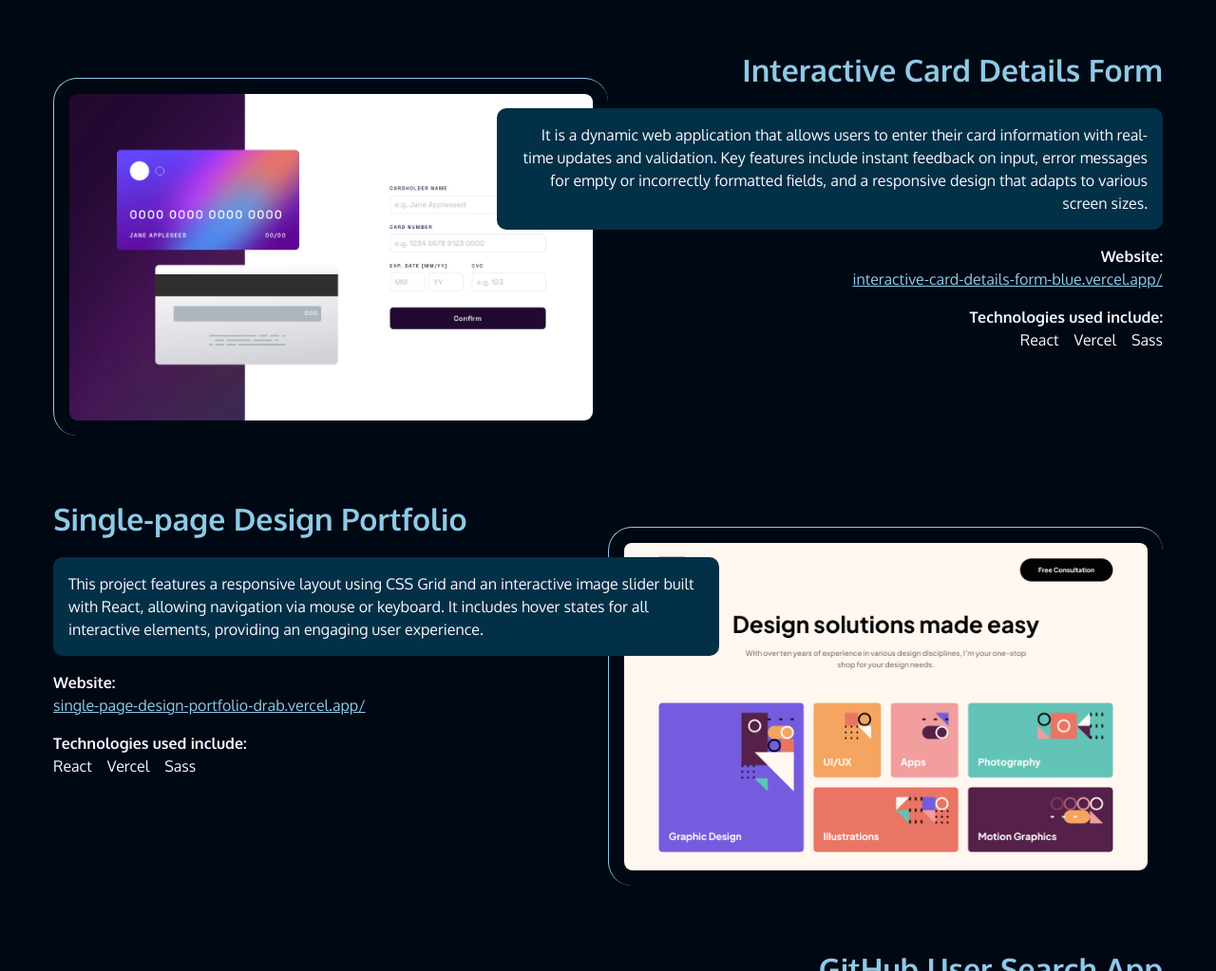
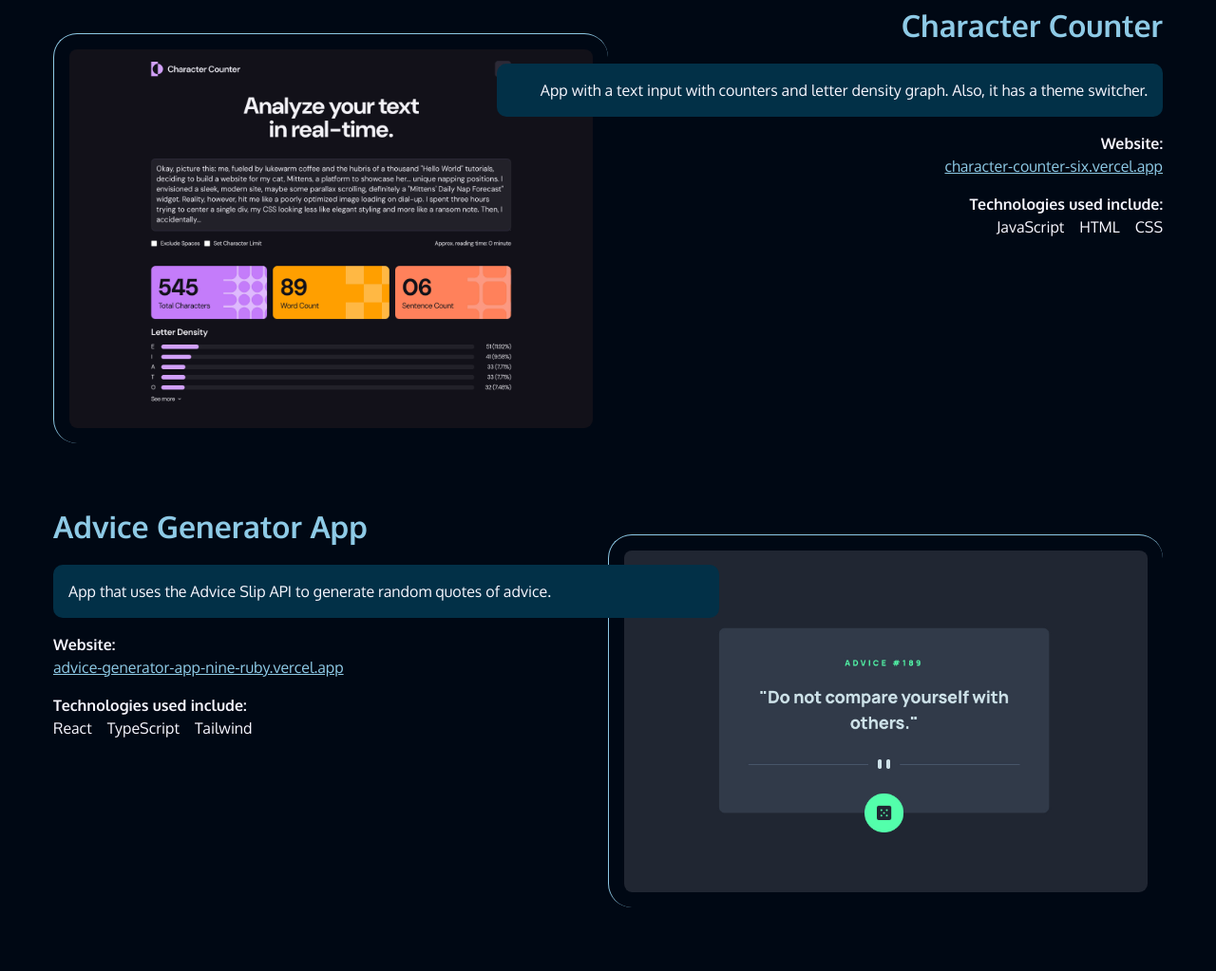
Before and after one commit to miguelzaga/miguelzaga.github.io, a plain HTML site: page index.html in a window 1280 px wide. Shown: the part 775-1798 px from the top of the page at 95% size. Drawn offline with Linux system fonts and the light colour scheme; a web font is replaced by a local one.

Commit message:
updated projects, added personal pic and updated links

```diff
--- a/index.html
+++ b/index.html
@@ -23,8 +23,7 @@
 
       <ul class="nav__list">
         <li class="nav__item">
-          <h1><a class="nav__link nav__link--name" href="index.html"><i class="fa-solid fa-glasses icon"
-                aria-hidden="true"></i>Miguel Zapata</a></h1>
+          <h1><a class="nav__link nav__link--name" href="index.html"></i>Miguel Zapata</a></h1>
         </li>
         <li class="nav__item"><a class="nav__link" href=index.html#projects>Projects</a></li>
         <li class="nav__item"><a class="nav__link" href="about.html">About</a></li>
@@ -57,13 +56,50 @@
 
     <p>I’m a front-end developer building responsive solutions for modern web challenges.</p>
 
-    <p>Currently, I work in marketing at <a href="https://www.teleperformance.com/">Teleperformance</a>.</p>
-
   </section>
   <div class="gradient"></div>
   <!--  TODO: Expand the projects section. Instead of presenting all the information on the home page, present an overview and a link to more extesive details and links as an additional page  -->
   <section id="projects" class="projects section">
     <h2 class="projects__title">Projects I'm proud of</h2>
+    <article class="project">
+      <div class="project__text">
+        <!-- <h4 class="project__subtitle">Bootcamp Project</h4> -->
+        <h3 class="project__title">Character Counter</h3>
+        <p class="project__description">App with a text input with counters and letter density graph. Also, it has a
+          theme switcher.</p>
+        <div class="project__website">
+
+          <h4>Website:</h4>
+          <a href="https://character-counter-six.vercel.app/">character-counter-six.vercel.app</a>
+        </div>
+        <h4>Technologies used include:</h4>
+        <ul class="project__list">
+          <li>JavaScript</li>
+          <li>HTML</li>
+          <li>CSS</li>
+        </ul>
+      </div>
+      <img class="project__img" src="/assets/character-counter.jpg" alt="Screenshot of the Character Counter app" />
+    </article>
+    <article class="project project--reverse">
+      <div class="project__text">
+        <!-- <h4 class="project__subtitle">Latest Project</h4> -->
+        <h3 class="project__title">Advice Generator App</h3>
+        <p class="project__description">App that uses the Advice Slip API to generate random quotes of advice.</p>
+        <div class="project__website">
+
+          <h4>Website:</h4>
+          <a href="https://advice-generator-app-nine-ruby.vercel.app/">advice-generator-app-nine-ruby.vercel.app</a>
+        </div>
+        <h4>Technologies used include:</h4>
+        <ul class="project__list">
+          <li>React</li>
+          <li>TypeScript</li>
+          <li>Tailwind</li>
+        </ul>
+      </div>
+      <img class="project__img" src="/assets/advice-generator-app.jpg" alt="Screenshot of the Advice Generator App" />
+    </article>
     <article class="project">
       <div class="project__text">
         <!-- <h4 class="project__subtitle">Latest Project</h4> -->
@@ -91,31 +127,6 @@
         alt="Screenshot of the Interactive Card Details Form." />
     </article>
     <article class="project project--reverse">
-      <div class="project__text">
-        <!-- <h4 class="project__subtitle">Bootcamp Project</h4> -->
-        <h3 class="project__title">Single-page Design Portfolio</h3>
-        <p class="project__description">This project features a responsive layout using CSS Grid and an interactive
-          image slider built with React, allowing
-          navigation via mouse or keyboard. It includes hover states for all interactive elements, providing an engaging
-          user
-          experience.</p>
-        <div class="project__website">
-
-          <h4>Website:</h4>
-          <a
-            href="https://single-page-design-portfolio-drab.vercel.app/">single-page-design-portfolio-drab.vercel.app/</a>
-        </div>
-        <h4>Technologies used include:</h4>
-        <ul class="project__list">
-          <li>React</li>
-          <li>Vercel</li>
-          <li>Sass</li>
-        </ul>
-      </div>
-      <img class="project__img" src="/assets/single-page-design-portfolio.jpg"
-        alt="Screenshot of Single-page Design Portfolio." />
-    </article>
-    <article class="project">
       <div class="project__text">
         <!-- <h4 class="project__subtitle">Photography Project</h4> -->
         <h3 class="project__title">GitHub User Search App
```
Also changed, not shown: about.html (+27 -22 lines), assets/advice-generator-app.jpg (added), assets/character-counter.jpg (added), assets/linkedin_profile.jpeg (added).
